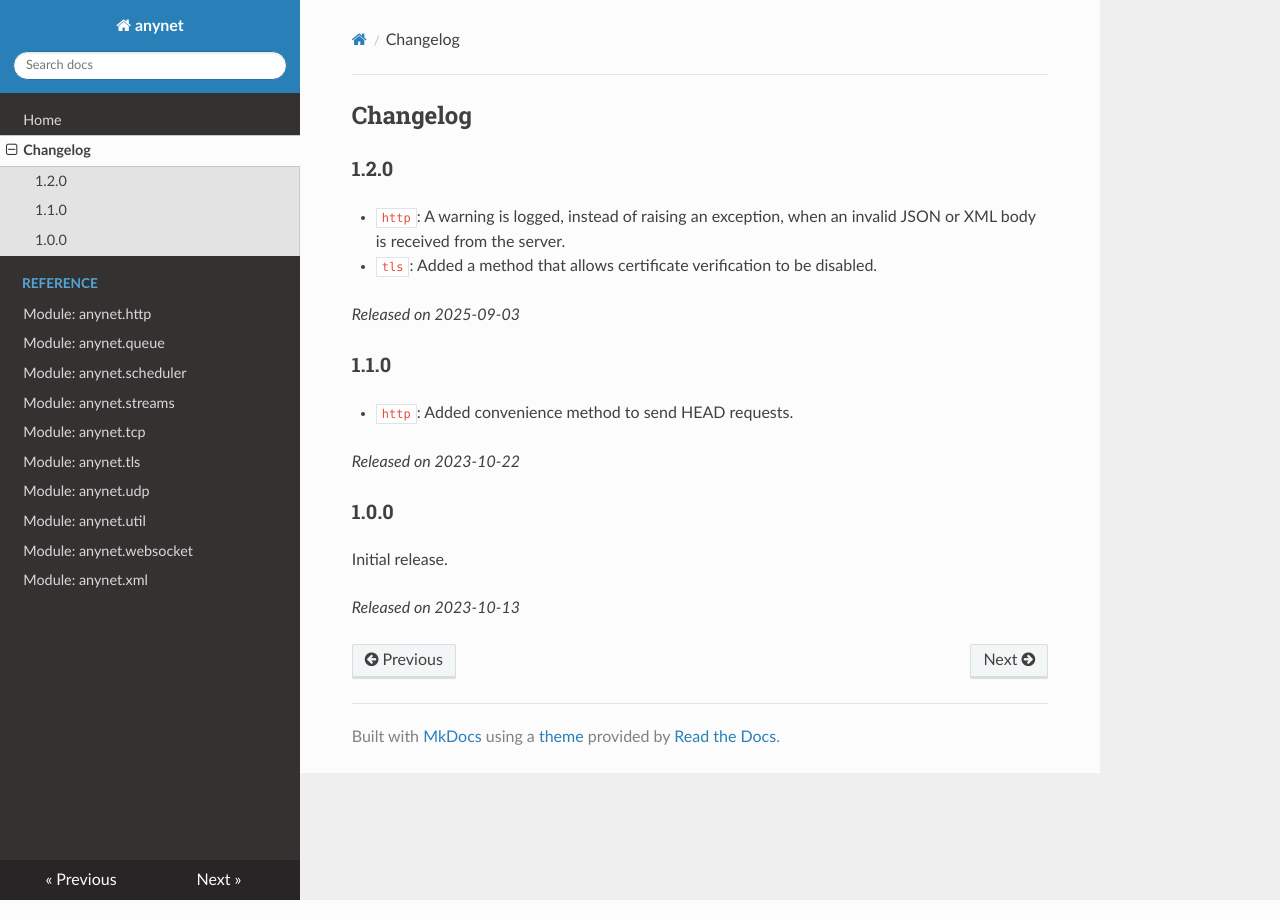
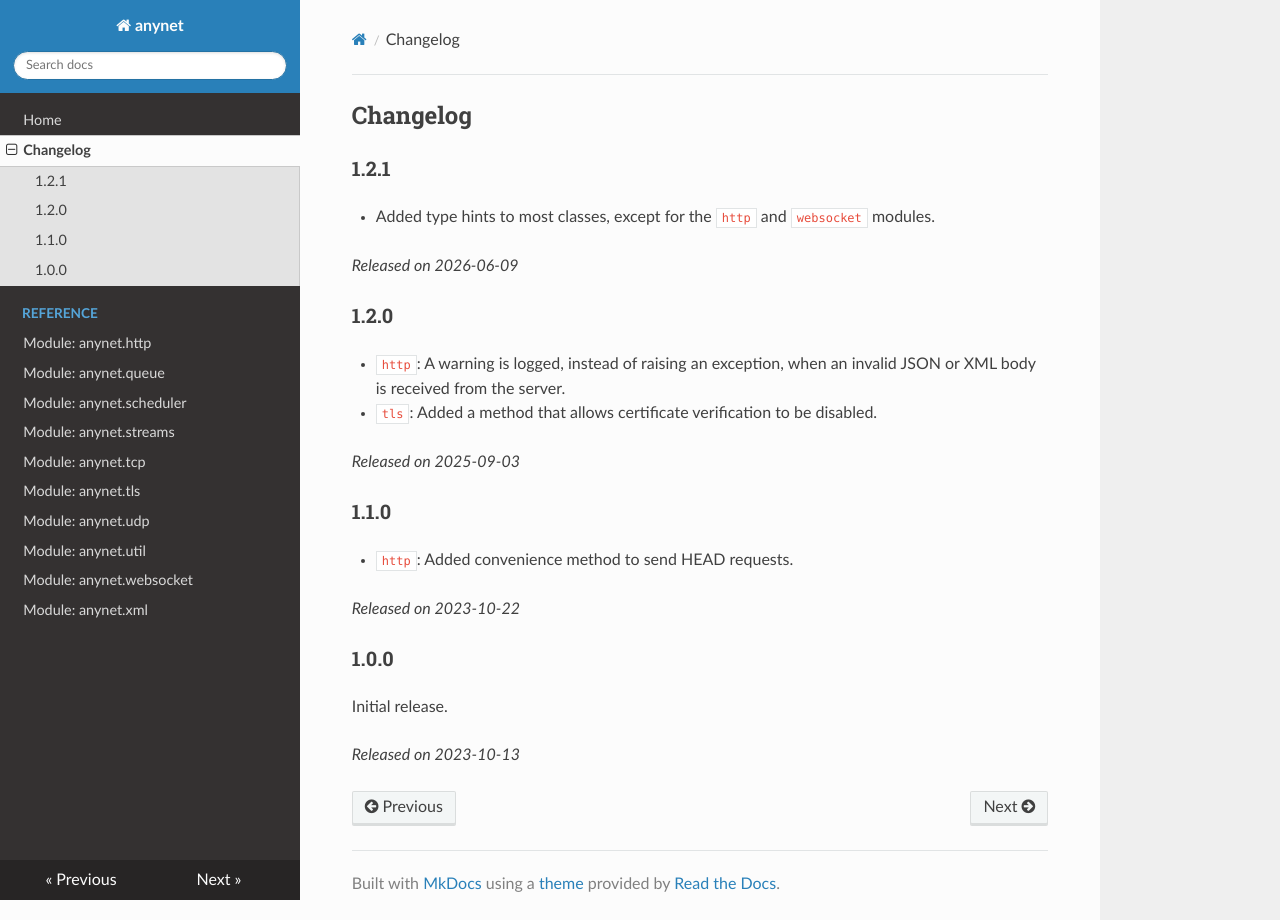
Before and after one commit to kinnay/anynet, an MkDocs documentation site: the page built from docs/changelog.md, in a window 1280 px wide. Built offline with MkDocs 1.6.1, drawn with Linux system fonts in a browser that asks for light colours; nearby versions of some CDN libraries.

Commit message:
Release 1.2.1

```diff
--- a/docs/changelog.md
+++ b/docs/changelog.md
@@ -1,5 +1,10 @@
 
 ## Changelog
+
+### 1.2.1
+* Added type hints to most classes, except for the `http` and `websocket` modules.
+
+*Released on 2026-06-09*
 
 ### 1.2.0
 * `http`: A warning is logged, instead of raising an exception, when an invalid JSON or XML body is received from the server.
```
